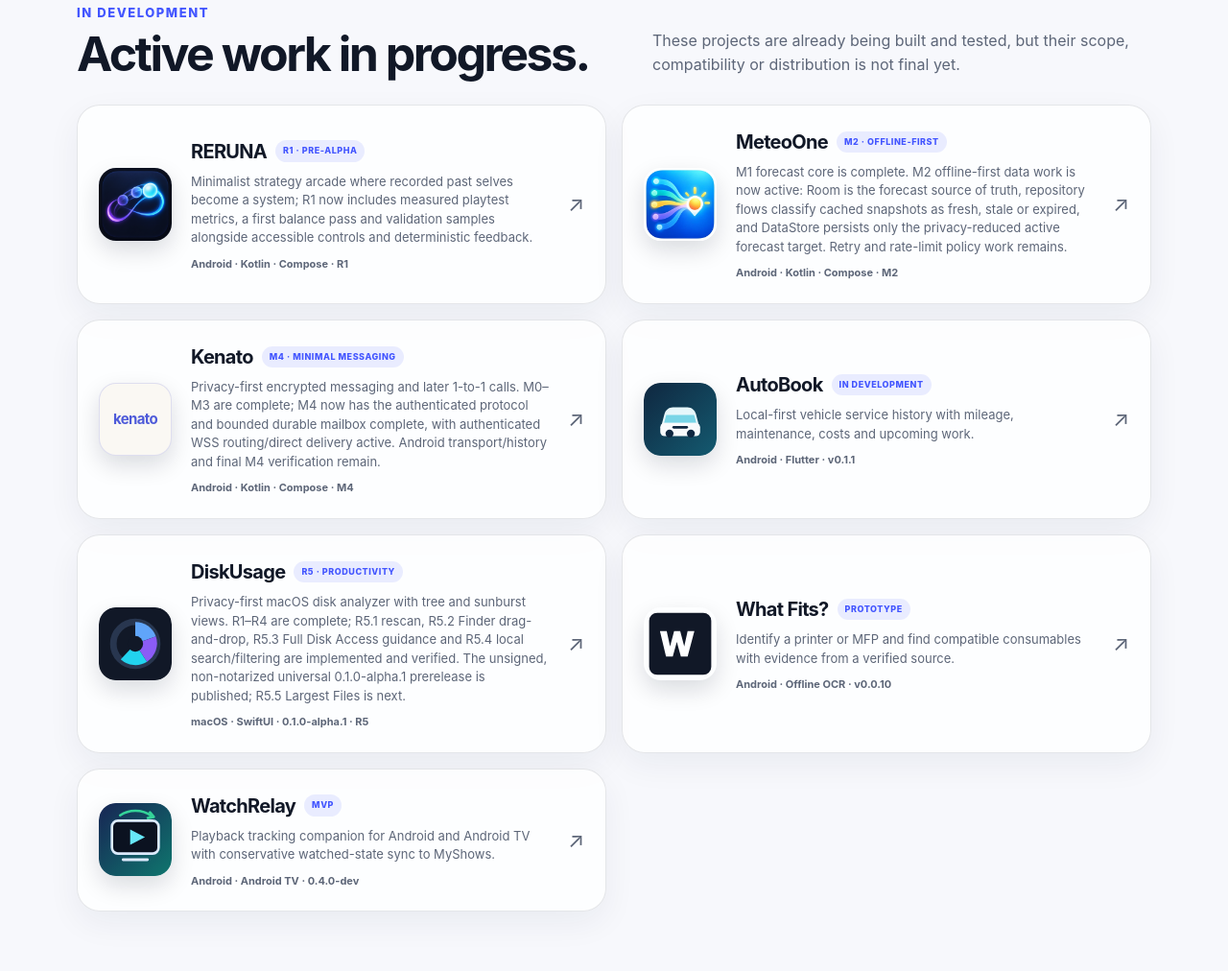
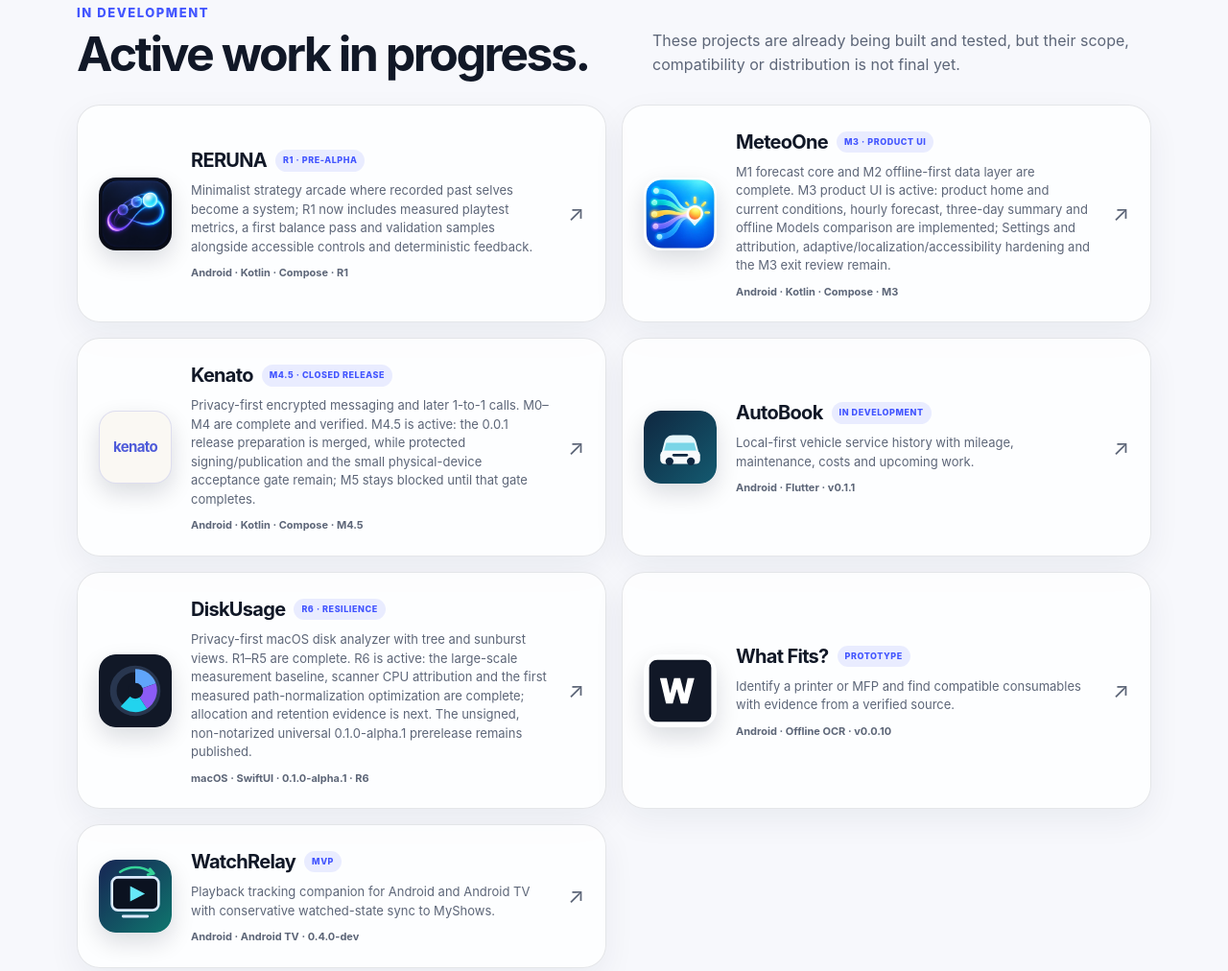
Before and after one commit to StanleyLl0yd/StanleyLl0yd.github.io, a plain HTML site: page index.html in a window 1280 px wide. Shown: the part 3259-4271 px from the top of the page at 96% size. Drawn offline with Linux system fonts and the light colour scheme.

Commit message:
Sync active development milestones

```diff
--- a/index.html
+++ b/index.html
@@ -164,11 +164,11 @@
           </a>
           <a class="development-card" href="https://github.com/StanleyLl0yd/meteoone" target="_blank" rel="noopener noreferrer">
             <img src="/assets/icons/meteoone.webp" alt="MeteoOne app icon" width="76" height="76" loading="lazy">
-            <div class="development-copy"><div class="development-topline"><h3>MeteoOne</h3><span class="development-stage"><span class="lang-en">M2 · Offline-first</span><span class="lang-ru">M2 · офлайн-данные</span></span></div><p><span class="lang-en">M1 forecast core is complete. M2 offline-first data work is now active: Room is the forecast source of truth, repository flows classify cached snapshots as fresh, stale or expired, and DataStore persists only the privacy-reduced active forecast target. Retry and rate-limit policy work remains.</span><span class="lang-ru">M1, ядро прогноза, завершён. Теперь идёт M2, offline-first слой данных: Room стал источником истины для прогнозов, repository flows классифицируют кэш как fresh, stale или expired, а DataStore хранит только privacy-reduced активную точку прогноза. Далее остаётся политика retry и rate-limit.</span></p><div class="development-meta">Android · Kotlin · Compose · M2</div></div><span class="development-arrow" aria-hidden="true">↗</span>
+            <div class="development-copy"><div class="development-topline"><h3>MeteoOne</h3><span class="development-stage"><span class="lang-en">M3 · Product UI</span><span class="lang-ru">M3 · интерфейс</span></span></div><p><span class="lang-en">M1 forecast core and M2 offline-first data layer are complete. M3 product UI is active: product home and current conditions, hourly forecast, three-day summary and offline Models comparison are implemented; Settings and attribution, adaptive/localization/accessibility hardening and the M3 exit review remain.</span><span class="lang-ru">M1, ядро прогноза, и M2, offline-first слой данных, завершены. Активен M3 — продуктовый интерфейс: уже реализованы главный экран и текущие условия, почасовой прогноз, сводка на три дня и офлайн-сравнение Models; остаются Settings и атрибуция, адаптивность/локализация/доступность и финальная проверка M3.</span></p><div class="development-meta">Android · Kotlin · Compose · M3</div></div><span class="development-arrow" aria-hidden="true">↗</span>
           </a>
           <a class="development-card" href="https://github.com/StanleyLl0yd/kenato" target="_blank" rel="noopener noreferrer">
             <span class="development-wordmark kenato-wordmark" aria-hidden="true">kenato</span>
-            <div class="development-copy"><div class="development-topline"><h3>Kenato</h3><span class="development-stage"><span class="lang-en">M4 · Minimal messaging</span><span class="lang-ru">M4 · сообщения</span></span></div><p><span class="lang-en">Privacy-first encrypted messaging and later 1-to-1 calls. M0–M3 are complete; M4 now has the authenticated protocol and bounded durable mailbox complete, with authenticated WSS routing/direct delivery active. Android transport/history and final M4 verification remain.</span><span class="lang-ru">Privacy-first проект шифрованных сообщений и будущих звонков один на один. Этапы M0–M3 завершены; в M4 уже готовы аутентифицированный протокол и ограниченный постоянный mailbox, а WSS-маршрутизация и прямая доставка находятся в работе. Далее — Android transport/history и финальная проверка M4.</span></p><div class="development-meta">Android · Kotlin · Compose · M4</div></div><span class="development-arrow" aria-hidden="true">↗</span>
+            <div class="development-copy"><div class="development-topline"><h3>Kenato</h3><span class="development-stage"><span class="lang-en">M4.5 · Closed release</span><span class="lang-ru">M4.5 · закрытый релиз</span></span></div><p><span class="lang-en">Privacy-first encrypted messaging and later 1-to-1 calls. M0–M4 are complete and verified. M4.5 is active: the 0.0.1 release preparation is merged, while protected signing/publication and the small physical-device acceptance gate remain; M5 stays blocked until that gate completes.</span><span class="lang-ru">Privacy-first проект шифрованных сообщений и будущих звонков один на один. Этапы M0–M4 завершены и проверены. Активен M4.5: подготовка релиза 0.0.1 уже в main, а защищённая подпись/публикация и небольшой этап приёмки на физических устройствах ещё впереди; M5 остаётся заблокирован до завершения этого этапа.</span></p><div class="development-meta">Android · Kotlin · Compose · M4.5</div></div><span class="development-arrow" aria-hidden="true">↗</span>
           </a>
           <a class="development-card" href="https://github.com/StanleyLl0yd/autobook" target="_blank" rel="noopener noreferrer">
             <img src="/assets/icons/autobook.svg" alt="AutoBook project mark" width="76" height="76">
@@ -176,7 +176,7 @@
           </a>
           <a class="development-card" href="https://github.com/StanleyLl0yd/disk-usage" target="_blank" rel="noopener noreferrer">
             <img src="/assets/icons/disk-usage.svg" alt="DiskUsage project mark" width="76" height="76">
-            <div class="development-copy"><div class="development-topline"><h3>DiskUsage</h3><span class="development-stage"><span class="lang-en">R5 · Productivity</span><span class="lang-ru">R5 · рабочий процесс</span></span></div><p><span class="lang-en">Privacy-first macOS disk analyzer with tree and sunburst views. R1–R4 are complete; R5.1 rescan, R5.2 Finder drag-and-drop, R5.3 Full Disk Access guidance and R5.4 local search/filtering are implemented and verified. The unsigned, non-notarized universal 0.1.0-alpha.1 prerelease is published; R5.5 Largest Files is next.</span><span class="lang-ru">Локальный анализатор диска для macOS с деревом и радиальной диаграммой. Этапы R1–R4 завершены; в R5 уже реализованы и проверены повторное сканирование, drag-and-drop из Finder, подсказки Full Disk Access и локальный поиск/фильтрация. Опубликована универсальная неподписанная и ненотаризованная пре-альфа 0.1.0-alpha.1; далее — R5.5 Largest Files.</span></p><div class="development-meta">macOS · SwiftUI · 0.1.0-alpha.1 · R5</div></div><span class="development-arrow" aria-hidden="true">↗</span>
+            <div class="development-copy"><div class="development-topline"><h3>DiskUsage</h3><span class="development-stage"><span class="lang-en">R6 · Resilience</span><span class="lang-ru">R6 · масштабирование</span></span></div><p><span class="lang-en">Privacy-first macOS disk analyzer with tree and sunburst views. R1–R5 are complete. R6 is active: the large-scale measurement baseline, scanner CPU attribution and the first measured path-normalization optimization are complete; allocation and retention evidence is next. The unsigned, non-notarized universal 0.1.0-alpha.1 prerelease remains published.</span><span class="lang-ru">Локальный анализатор диска для macOS с деревом и радиальной диаграммой. Этапы R1–R5 завершены. Активен R6: готовы базовые измерения на больших объёмах, атрибуция CPU-нагрузки сканера и первая измеренная оптимизация нормализации путей; далее — данные по аллокациям и удержанию памяти. Универсальная неподписанная и ненотаризованная пре-альфа 0.1.0-alpha.1 остаётся опубликованной.</span></p><div class="development-meta">macOS · SwiftUI · 0.1.0-alpha.1 · R6</div></div><span class="development-arrow" aria-hidden="true">↗</span>
           </a>
           <a class="development-card" href="https://github.com/StanleyLl0yd/what-fits" target="_blank" rel="noopener noreferrer">
             <img src="/assets/icons/what-fits.svg" alt="What Fits? project mark" width="76" height="76">
```
